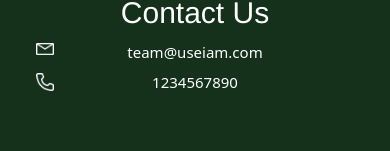
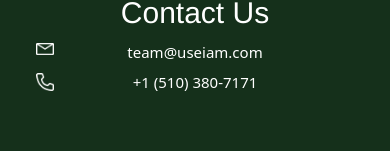
Before and after one commit to Dreampotential-org/useiam-site, a React (Create React App) app: page / in a window 390 px wide. Shown: the part 8071-8222 px from the top of the page. Built offline with nearby package versions, Linux system fonts and the light colour scheme.

Commit message:
changed mobile number of footer section

```diff
--- a/src/components/FooterSection/Footer.js
+++ b/src/components/FooterSection/Footer.js
@@ -26,7 +26,7 @@ const Footer = () => {
                                 </div>
                                 <div className='pt-1'>
                                     <img className="icons" src={phone} alt="Ellipse" />
-                                    <h5 className='sub-title'>1234567890</h5>
+                                    <h5 className='sub-title'>+1 (510) 380-7171</h5>
                                 </div>
                             </div>
                         </div>
```
